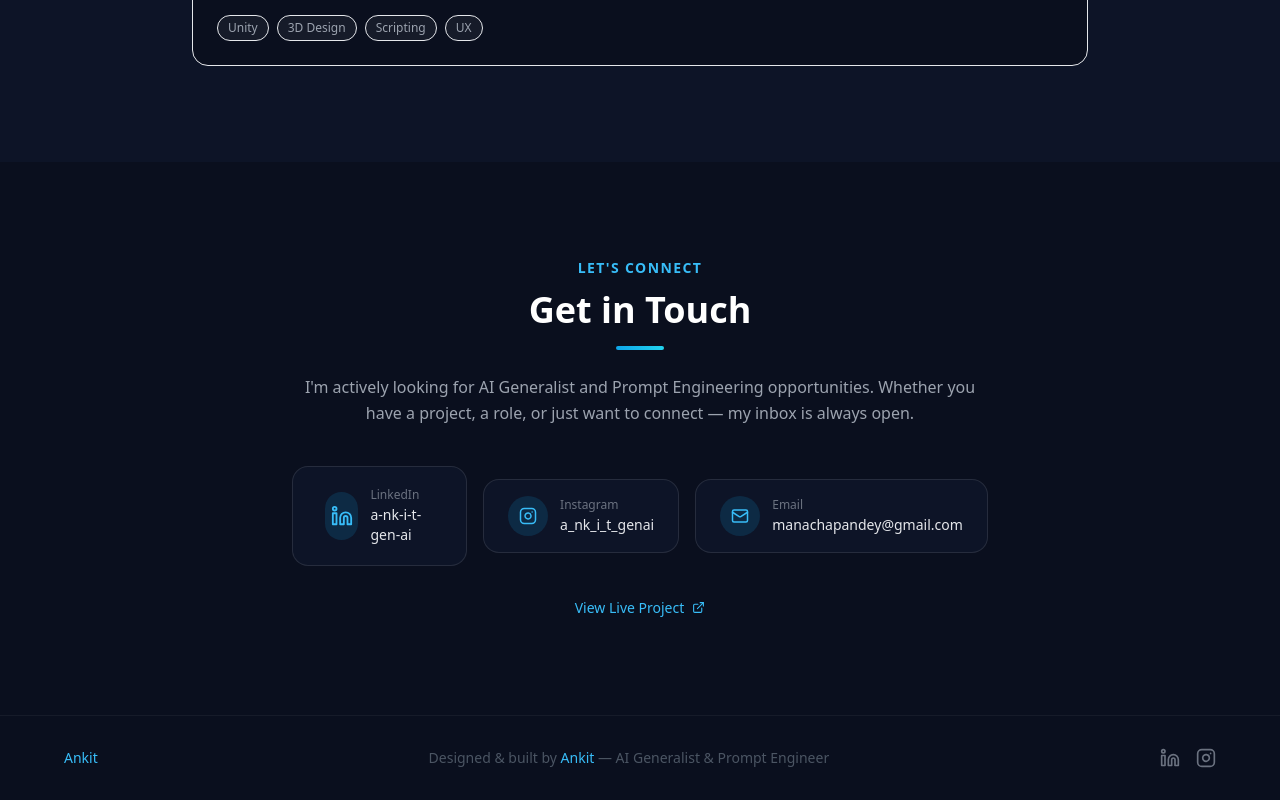
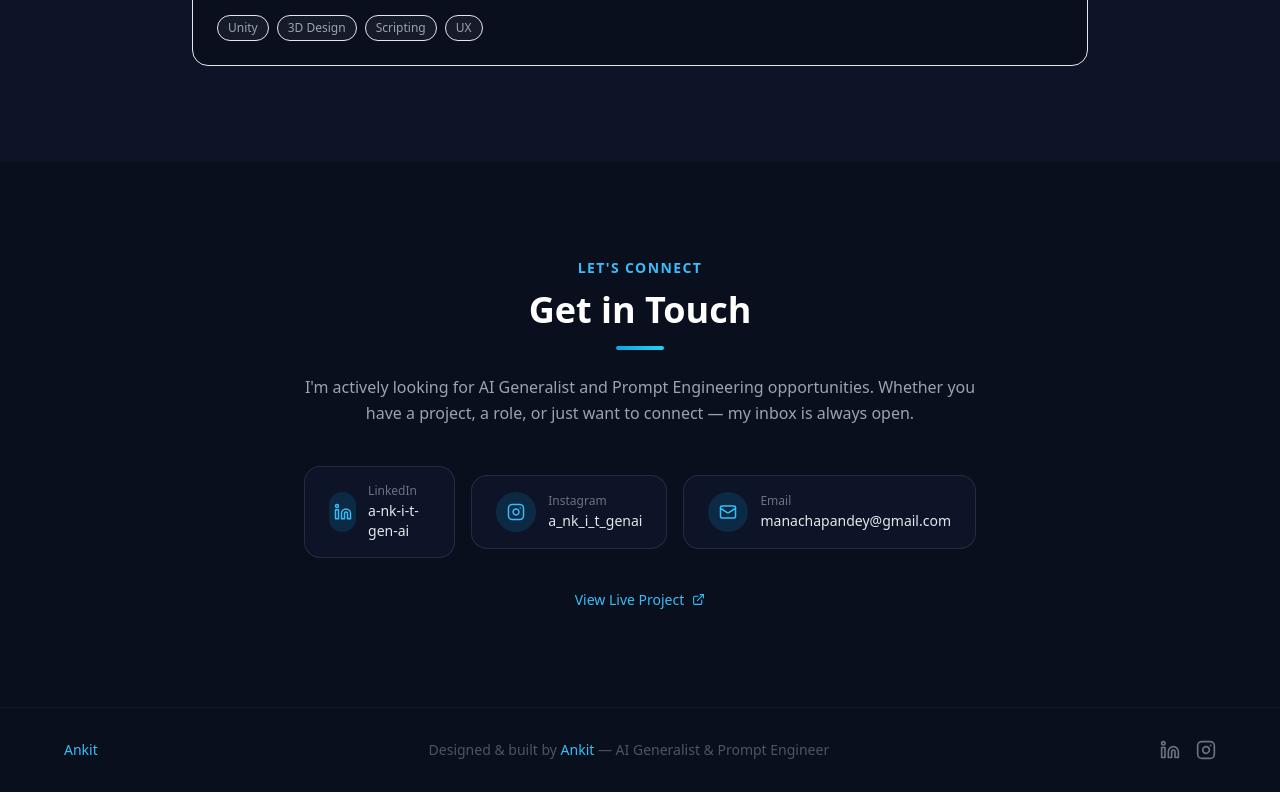
Before and after one commit to Herschelle-andy/Portfolio-Website_Ankit, a React (Vite) app: page / in a window 1280 px wide. Shown: the part 3004-3804 px from the top of the page. Built offline with nearby package versions, Linux system fonts and the light colour scheme.

Commit message:
Updated App.tsx

```diff
--- a/src/App.tsx
+++ b/src/App.tsx
@@ -291,10 +291,10 @@ export default function App() {
               href="https://www.linkedin.com/in/a-nk-i-t-gen-ai/"
               target="_blank"
               rel="noopener noreferrer"
-              className="flex items-center gap-3 bg-[#0d1427] border border-white/10 hover:border-sky-400/40 rounded-2xl px-8 py-5 transition-all duration-200 hover:-translate-y-1 group"
+              className="flex items-center gap-3 bg-[#0d1427] border border-white/10 hover:border-sky-400/40 rounded-2xl px-6 py-4 transition-all duration-200 hover:-translate-y-1 group"
             >
-              <div className="w-12 h-12 rounded-full bg-sky-500/15 flex items-center justify-center text-sky-400 group-hover:bg-sky-500/25 transition-colors">
-                <Linkedin size={22} />
+              <div className="w-10 h-10 rounded-full bg-sky-500/15 flex items-center justify-center text-sky-400 group-hover:bg-sky-500/25 transition-colors">
+                <Linkedin size={18} />
               </div>
               <div className="text-left">
                 <p className="text-xs text-gray-500 mb-0.5">LinkedIn</p>
```
